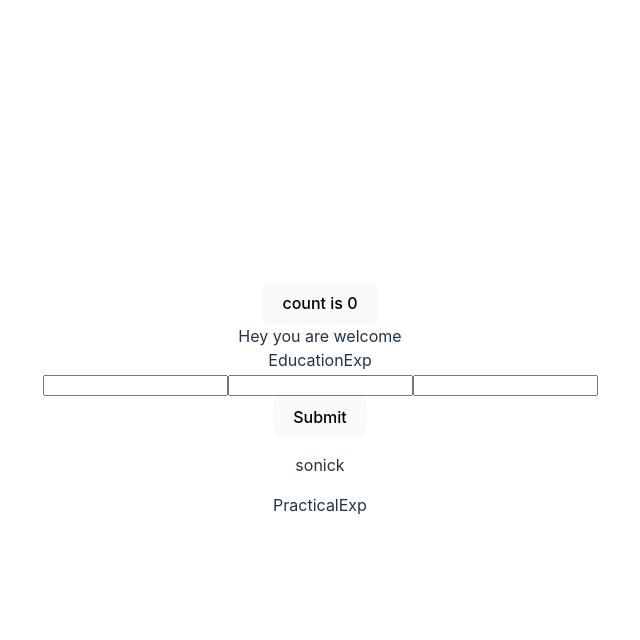
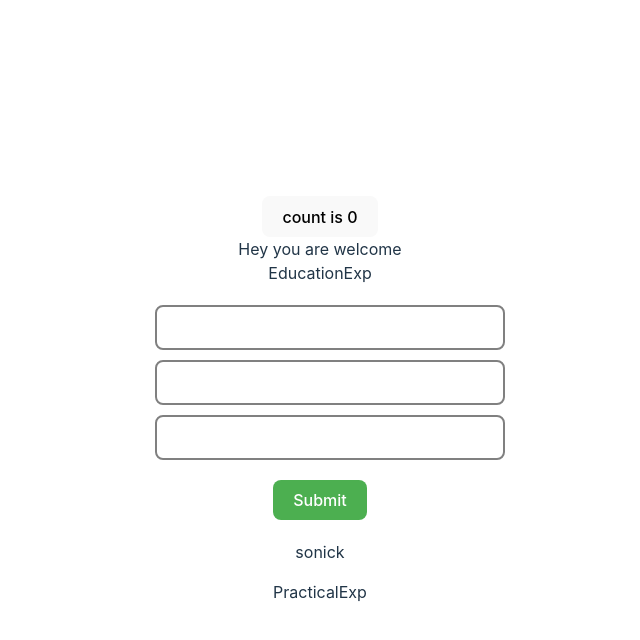
Before and after one commit to Sonickmumba/cv_app, a React (Vite) app: page / in a window 1280 px wide. Both pictures are taken after a click on the button "Edit". Shown: the top 640 px of the page, without its empty margins (320-960 px from the left). Built offline with nearby package versions, Linux system fonts and the light colour scheme.

Commit message:
Add generalInfo.css

```diff
--- a/src/App.jsx
+++ b/src/App.jsx
@@ -1,7 +1,7 @@
 import { useState } from 'react';
 import './App.css';
 import EducationExp from './components/EducationExp';
-import GeneralInfo from './components/GeneralInfo';
+import GeneralInfo from './components/generalInfo/GeneralInfo';
 import PracticalExp from './components/PracticalExp';
 import Header from './components/Header';
 
--- a/src/components/GeneralInfo.jsx
+++ b/src/components/generalInfo/GeneralInfo.jsx
@@ -1,4 +1,5 @@
 import React, { useState } from 'react';
+import './generalInfo.css'
 
 const GeneralInfo = () => {
   const [name, setName] = useState('');
@@ -7,23 +8,23 @@ const GeneralInfo = () => {
   const [submit, setSubmit] = useState(true);
 
   return (
-    <div>
-      <div>
+    <div className="container">
+      <div className="info-section">
         {submit ? (
           <><>
             <div>{name}</div>
             <div>{email}</div>
             <div>{phoneNumber}</div>
-          </><button type='submit' onClick={() => { setSubmit(false); } }>Edit</button></>
+          </><button className="edit-button" type='submit' onClick={() => { setSubmit(false) } }>Edit</button></>
         ) : (
           <>
             <form onSubmit={(e) => {e.preventDefault(), setSubmit(true)}} >
-              <div>
+              <div className="input-div">
                 <input type="text" value={name} onChange={(e) => setName(e.target.value)} />
                 <input type="text" value={email} onChange={(e) => setEmail(e.target.value)} />
                 <input type="number" value={phoneNumber} onChange={(e) => setPhoneNumber(e.target.value)} />
               </div>
-              <button type='submit'>Submit</button>
+              <button className="submit-button" type='submit'>Submit</button>
             </form>
           </>
         )}
--- /dev/null
+++ b/src/components/generalInfo/generalInfo.css
@@ -0,0 +1,60 @@
+/* GeneralInfo.css */
+
+.container {
+  max-width: 400px;
+  margin: auto;
+}
+
+.info-section {
+  margin-bottom: 20px;
+}
+
+.input-div {
+  display: flex;
+  flex-direction: column;
+  gap: 10px;
+  margin: 20px 0;
+}
+
+.input-div input {
+  height: 25px;
+  width: 100%;
+  border: 2px solid gray;
+  border-radius: 8px;
+  padding: 8px;
+  font-size: 1.5em;
+}
+
+.edit-button {
+  background-color: #4caf50;
+  color: white;
+  border: none;
+  padding: 10px 20px;
+  text-align: center;
+  text-decoration: none;
+  display: inline-block;
+  font-size: 16px;
+  cursor: pointer;
+}
+
+.form-container {
+  display: flex;
+  flex-direction: column;
+}
+
+.form-container input {
+  margin-bottom: 10px;
+  padding: 8px;
+}
+
+.submit-button {
+  background-color: #4caf50;
+  color: white;
+  border: none;
+  padding: 10px 20px;
+  text-align: center;
+  text-decoration: none;
+  display: inline-block;
+  font-size: 16px;
+  cursor: pointer;
+}
```
